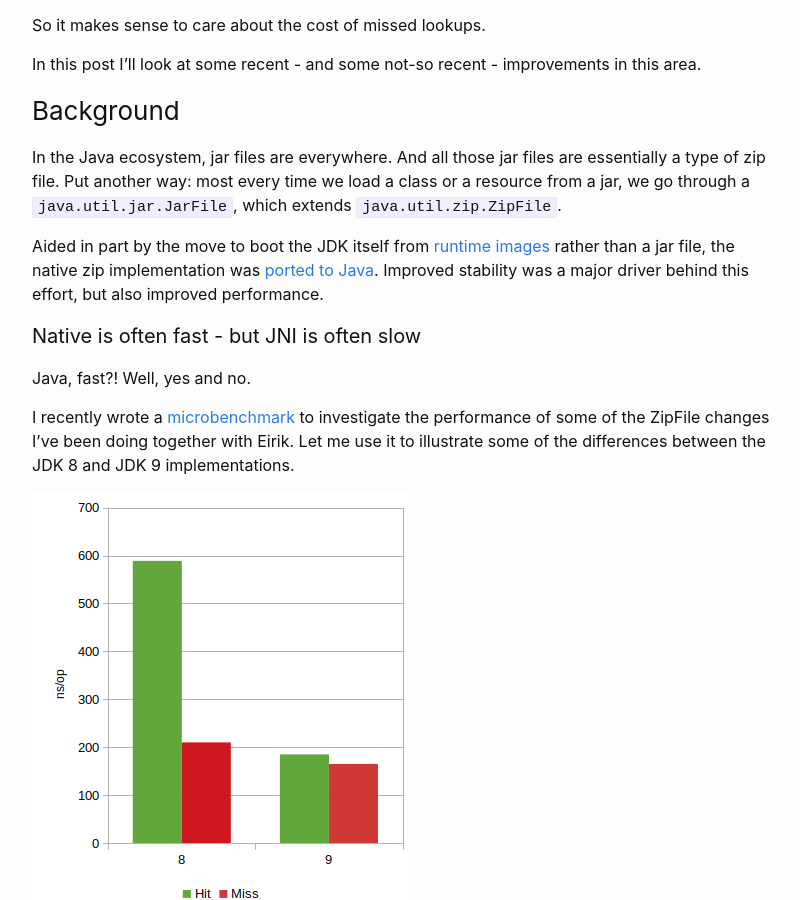
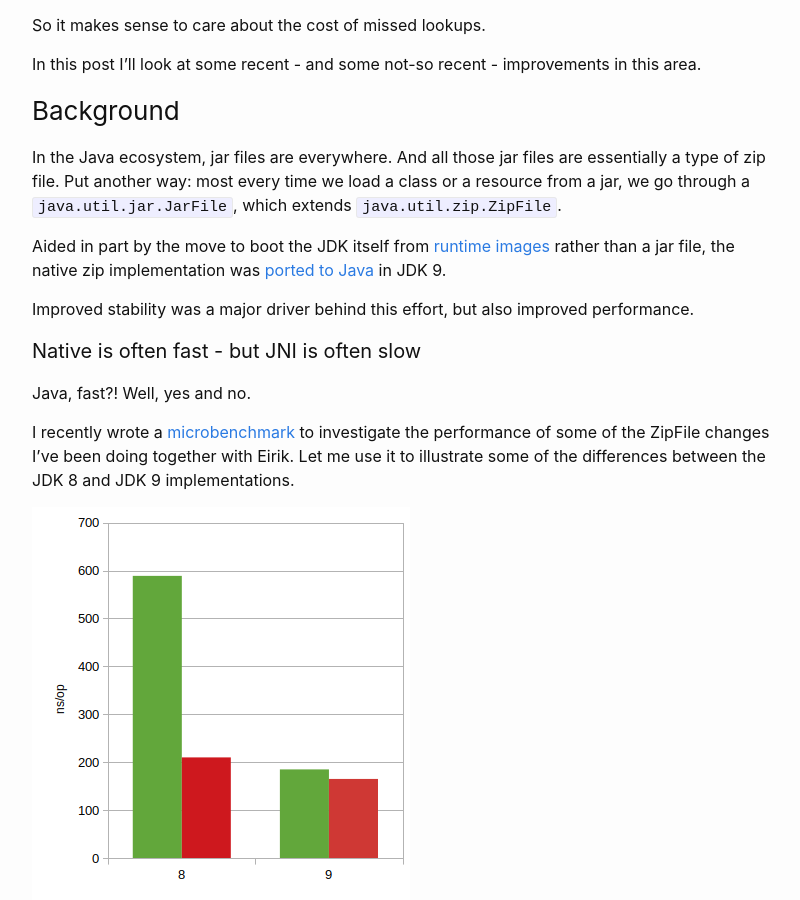
Before and after one commit to cl4es/cl4es.github.io, a Jekyll site: the page built from _posts/2020-04-27-Zip-Lookups.md, in a window 1280 px wide and 900 px high, scrolled down 577 px. Shown: the whole window, without its empty margins (238-1038 px from the left). Built offline with Jekyll 4.4.1, drawn with Linux system fonts in a browser that asks for light colours; comment, search, counter and statistics services are not loaded.

Commit message:
Refined flow

```diff
--- a/_posts/2020-04-27-Zip-Lookups.md
+++ b/_posts/2020-04-27-Zip-Lookups.md
@@ -34,7 +34,8 @@ extends `java.util.zip.ZipFile`.
 
 Aided in part by the move to boot the JDK itself from  [runtime images](https://openjdk.java.net/jeps/220)
  rather than a jar file, the native zip
-implementation was [ported to Java](https://bugs.openjdk.java.net/browse/JDK-8146693).
+implementation was [ported to Java](https://bugs.openjdk.java.net/browse/JDK-8146693) in JDK 9.
+
 Improved stability was a major driver behind this effort, but also improved performance.
 
 #### Native is often fast - but JNI is often slow
```
